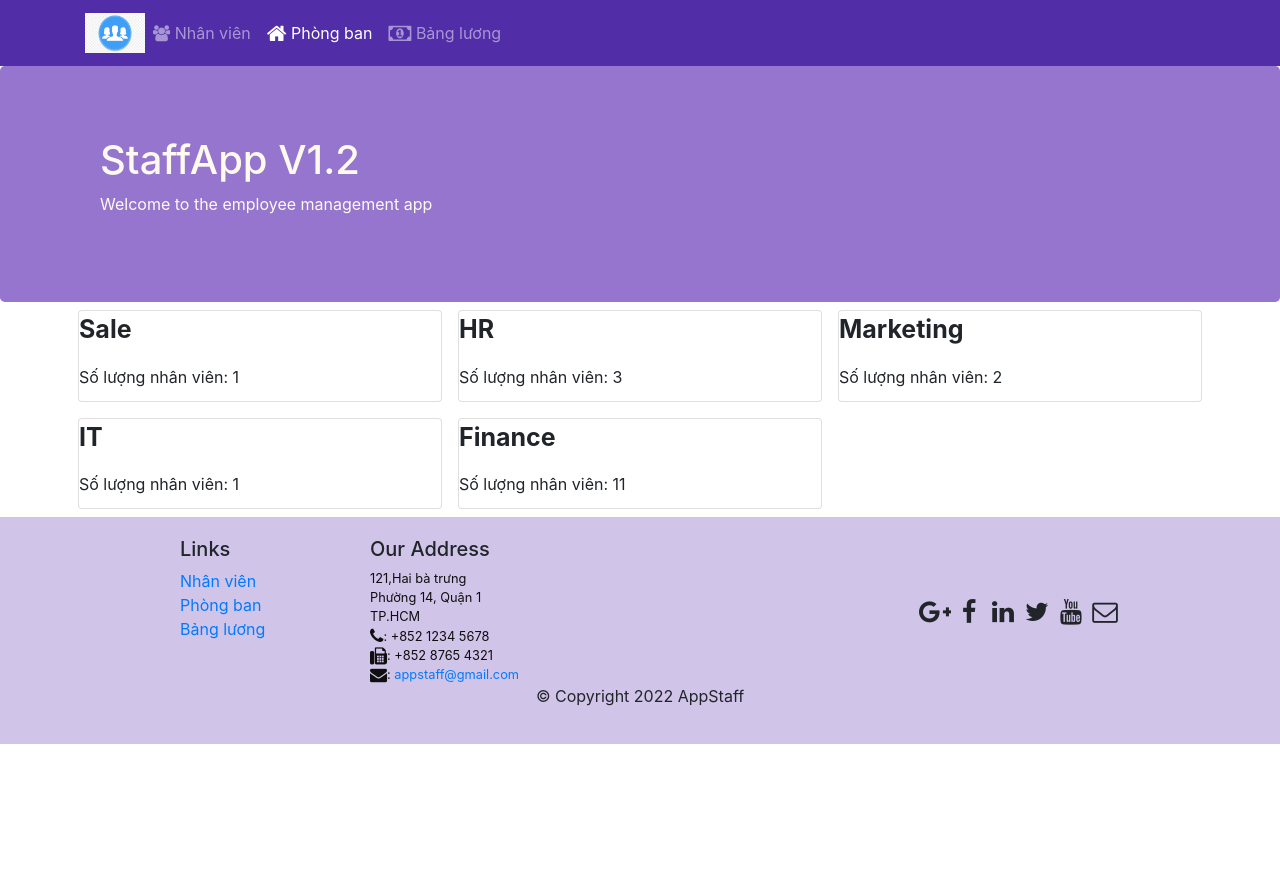
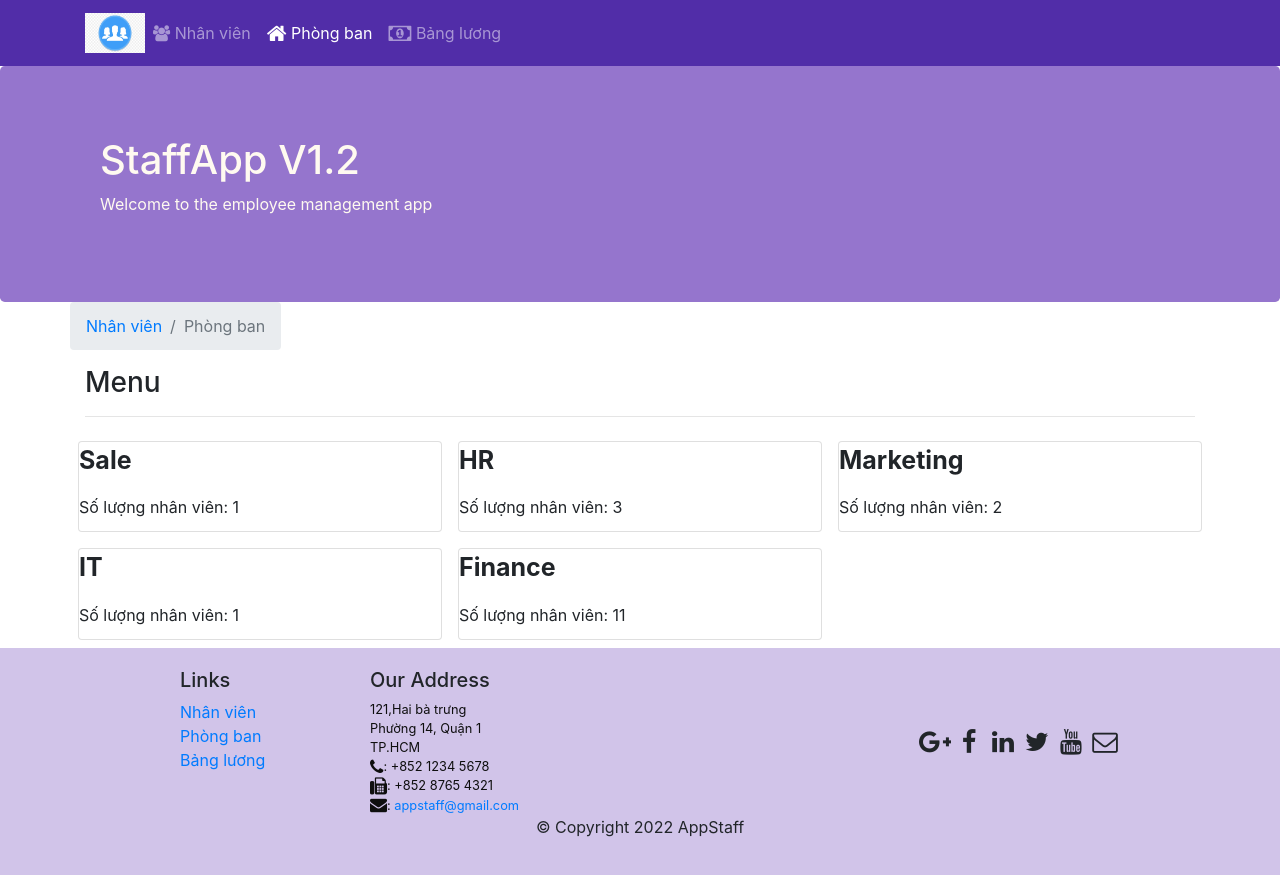
Before and after one commit to nhimdauheo/Project, a React (Create React App) app: page /phongban in a window 1280 px wide. Before the commit the page ends 800 px from the top, so only its background shows below. Built offline with nearby package versions, Linux system fonts and the light colour scheme.

Commit message:
router salary(Done)

```diff
--- a/src/components/DepartmentsComponent.js
+++ b/src/components/DepartmentsComponent.js
@@ -1,5 +1,6 @@
 import React, { Component } from "react";
-import { Card, CardText, CardTitle } from "reactstrap";
+import { Card, CardText, CardTitle, Breadcrumb, BreadcrumbItem } from "reactstrap";
+import { Link } from 'react-router-dom';
 
 class Deapartments extends Component {
     constructor(props){
@@ -18,6 +19,16 @@ class Deapartments extends Component {
             });
             return(
                 <div className="container">
+                    <div className="row">
+                    <Breadcrumb>
+                        <BreadcrumbItem><Link to="/nhamvien">Nhân viên</Link></BreadcrumbItem>
+                        <BreadcrumbItem active>Phòng ban</BreadcrumbItem>
+                    </Breadcrumb>
+                    <div className="col-12">
+                        <h3>Menu</h3>
+                        <hr />
+                    </div>
+                </div>
                 {/* Hiển thị renderStaff */}
                 <div className="row">
                     {department}
--- a/src/components/SalaryComponent.js
+++ b/src/components/SalaryComponent.js
@@ -1,5 +1,6 @@
 import React, { Component } from "react";
-import { Card, CardHeader, CardTitle } from "reactstrap";
+import { Card, CardHeader, CardTitle, Breadcrumb, BreadcrumbItem } from "reactstrap";
+import { Link } from 'react-router-dom'
 
 class SalaryStaff extends Component {
     constructor(props) {
@@ -14,7 +15,7 @@ class SalaryStaff extends Component {
                         <CardTitle>Mã nhân viên: {salary.id}</CardTitle>
                         <CardTitle>Hệ số lương: {salary.salaryScale}</CardTitle>
                         <CardTitle>Số giờ làm thêm: {salary.overTime}</CardTitle>
-                        <CardHeader>Lương: {salary.salaryScale}*3000000 </CardHeader>
+                        <CardHeader>Lương: {salary.salaryScale*3000000 + (salary.overTime/8)*200000}</CardHeader>
                     </Card>
                 </div>
             )
@@ -22,10 +23,21 @@ class SalaryStaff extends Component {
         return (
             <div className="container">
                 <div className="row">
+                    <Breadcrumb>
+                        <BreadcrumbItem><Link to="/nhamvien">Nhân viên</Link></BreadcrumbItem>
+                        <BreadcrumbItem active>Bảng lương</BreadcrumbItem>
+                    </Breadcrumb>
+                    <div className="col-12">
+                        <h3>Menu</h3>
+                        <hr />
+                    </div>
+                </div>
+                <div className="row">
                     {salary}
                 </div>
             </div>
         )
     }
+
 }
 export default SalaryStaff;
--- a/src/components/StaffComponents.js
+++ b/src/components/StaffComponents.js
@@ -1,5 +1,6 @@
 import React, { Component } from "react";
-import {CardImg, Card, CardTitle } from "reactstrap"
+import {CardImg, Card, CardTitle, Breadcrumb, BreadcrumbItem } from "reactstrap"
+import { Link } from 'react-router-dom'
 
 
 class StaffMenu extends Component {
@@ -23,6 +24,12 @@ class StaffMenu extends Component {
         });
         return (
             <div className="container">
+                <div className="row">
+                    <div className="col-12">
+                        <h3>Nhân viên</h3>
+                        <hr />
+                    </div>
+                </div>
                 {/* Hiển thị renderStaff */}
                 <div className="row">
                     {staff}
--- a/src/components/StaffFooterComponent.js
+++ b/src/components/StaffFooterComponent.js
@@ -1,4 +1,5 @@
 import React from "react";
+import { Link } from "react-router-dom";
 
 function StaffFooter(props) {
     return (
@@ -8,9 +9,9 @@ function StaffFooter(props) {
                     <div className="col-4 offset-1 col-sm-2">
                         <h5>Links</h5>
                         <ul className="list-unstyled">
-                            <li><a href="/nhanvien">Nhân viên</a></li>
-                            <li><a href="/phongban">Phòng ban</a></li>
-                            <li><a href="/bangluong">Bảng lương</a></li>
+                            <li><Link to="/nhanvien">Nhân viên</Link></li>
+                            <li><Link to="/phongban">Phòng ban</Link></li>
+                            <li><Link to="/bangluong">Bảng lương</Link></li>
                         </ul>
                     </div>
                     <div className="col-7 col-sm-5">
```
